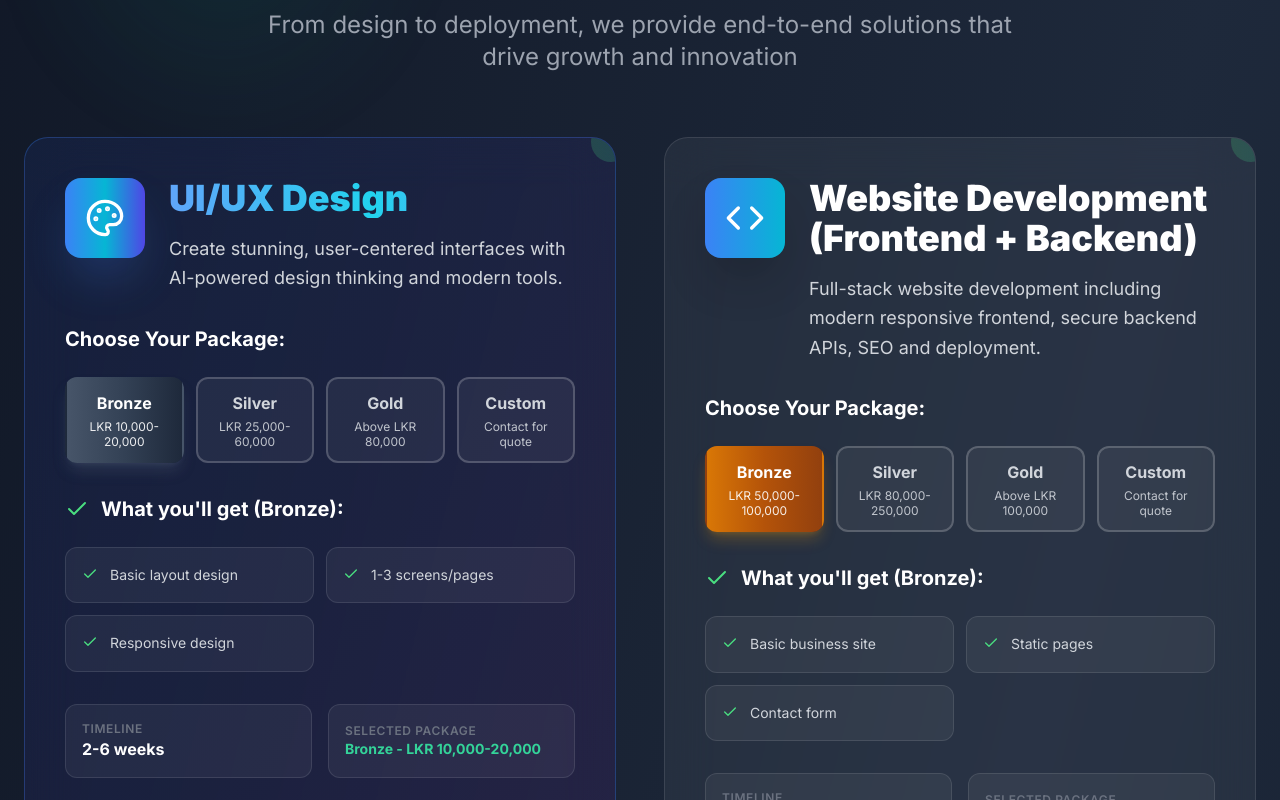
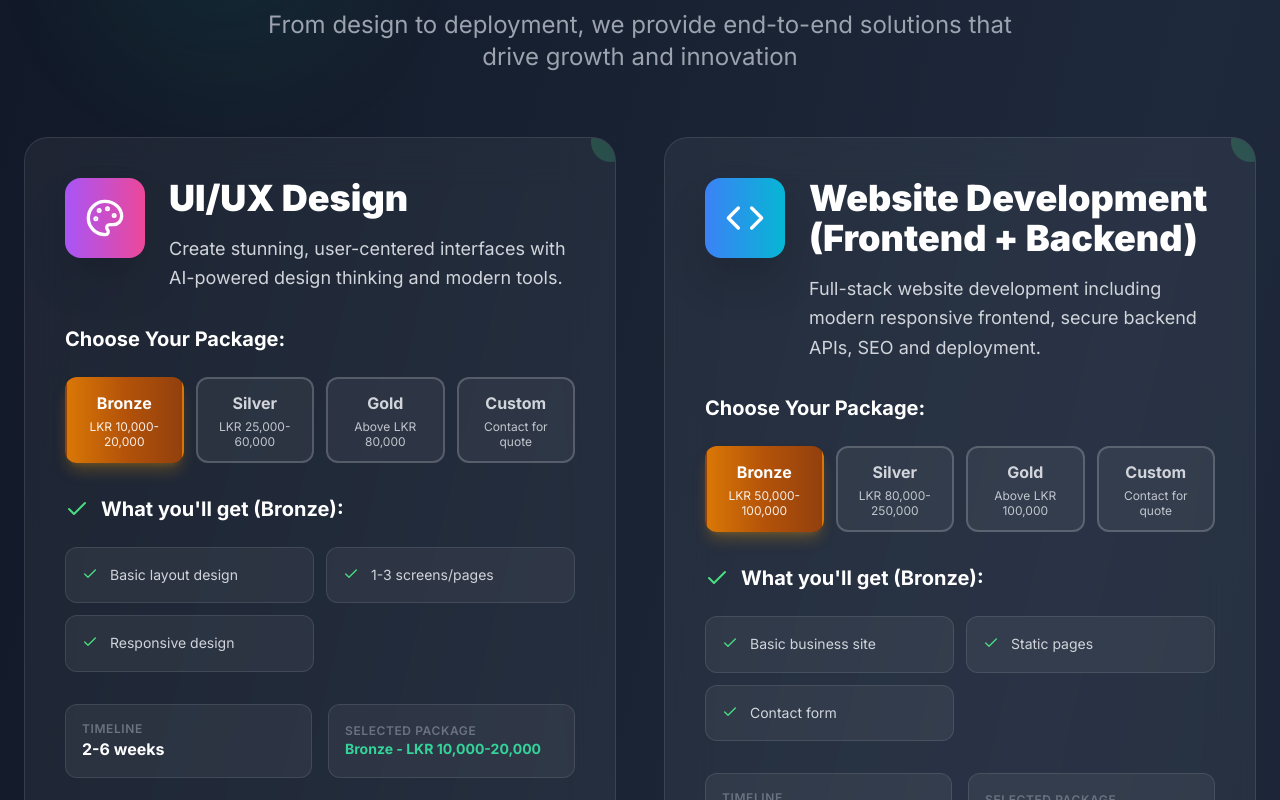
Before and after one commit to codeknox-lk/codeknox-website, a React (Vite) app: page /services in a window 1280 px wide. Shown: the part 2060-2860 px from the top of the page. Built offline with nearby package versions, Linux system fonts and the light colour scheme.

Commit message:
🔧 Fix carousel and UI consistency: Show 3 services per slide, make UI/UX Design card consistent with others

```diff
--- a/src/pages/Services.tsx
+++ b/src/pages/Services.tsx
@@ -22,6 +22,7 @@ const Services: React.FC = () => {
   // Carousel configuration - fixed items per slide
   const itemsPerSlide = 3; // Always show 3 items per slide
   const totalSlides = Math.ceil(services.length / itemsPerSlide);
+
 
   const nextSlide = () => {
     setCurrentSlide((prev) => (prev + 1) % totalSlides);
@@ -189,12 +190,16 @@ const Services: React.FC = () => {
                   width: `${totalSlides * 100}%`
                 }}
               >
-                {Array.from({ length: totalSlides }).map((_, slideIndex) => (
+                {Array.from({ length: totalSlides }).map((_, slideIndex) => {
+                  const startIndex = slideIndex * itemsPerSlide;
+                  const endIndex = startIndex + itemsPerSlide;
+                  const slideServices = services.slice(startIndex, endIndex);
+
+
+                  return (
                     <div key={slideIndex} className="w-full flex-shrink-0 px-2">
                       <div className="grid grid-cols-1 sm:grid-cols-2 lg:grid-cols-3 gap-6 sm:gap-8">
-                      {services
-                        .slice(slideIndex * itemsPerSlide, (slideIndex + 1) * itemsPerSlide)
-                        .map((service, index) => (
+                        {slideServices.map((service, index) => (
                           <motion.div
                 key={service.id}
                             initial={{ opacity: 0, y: 30 }}
@@ -271,7 +276,8 @@ const Services: React.FC = () => {
                         ))}
                       </div>
                     </div>
-                ))}
+                  );
+                })}
               </motion.div>
             </div>
 
@@ -380,23 +386,15 @@ const Services: React.FC = () => {
                 className="group scroll-mt-20"
               >
                 {/* Service Card */}
-                <div className={`relative backdrop-blur-xl border rounded-3xl overflow-hidden transform hover:-translate-y-1 transition-all duration-300 ${
-                  service.id === 'ui-ux-design'
-                    ? 'bg-gradient-to-br from-blue-900/20 via-indigo-900/20 to-purple-900/20 border-blue-500/30 hover:bg-gradient-to-br hover:from-blue-900/25 hover:via-indigo-900/25 hover:to-purple-900/25 hover:shadow-xl hover:shadow-blue-400/20 hover:border-blue-400/50'
-                    : 'bg-white/5 border-white/10 hover:bg-white/8 hover:shadow-xl hover:shadow-emerald-400/20 hover:border-emerald-400/30'
-                }`}>
+                <div className="relative backdrop-blur-xl border rounded-3xl overflow-hidden transform hover:-translate-y-1 transition-all duration-300 bg-white/5 border-white/10 hover:bg-white/8 hover:shadow-xl hover:shadow-emerald-400/20 hover:border-emerald-400/30">
                     {/* Service Header */}
                     <div className="p-8 sm:p-10">
                       <div className="flex items-start space-x-6 mb-8">
-                        <div className={`w-20 h-20 rounded-2xl bg-gradient-to-r ${service.id === 'ui-ux-design' ? 'from-blue-500 via-cyan-500 to-indigo-600' : service.color} flex items-center justify-center flex-shrink-0 shadow-2xl ${service.id === 'ui-ux-design' ? 'shadow-blue-500/30' : ''} group-hover:shadow-xl transition-all duration-300`}>
+                        <div className={`w-20 h-20 rounded-2xl bg-gradient-to-r ${service.color} flex items-center justify-center flex-shrink-0 shadow-2xl group-hover:shadow-xl transition-all duration-300`}>
                           <service.icon className="w-10 h-10 text-white" />
                         </div>
                         <div className="flex-1">
-                          <h3 className={`text-2xl sm:text-3xl md:text-4xl font-black mb-4 transition-colors duration-300 ${
-                            service.id === 'ui-ux-design'
-                              ? 'text-transparent bg-clip-text bg-gradient-to-r from-blue-400 via-cyan-400 to-indigo-400 group-hover:from-blue-300 group-hover:via-cyan-300 group-hover:to-indigo-300'
-                              : 'text-white group-hover:text-green-300'
-                          }`}>
+                          <h3 className="text-2xl sm:text-3xl md:text-4xl font-black mb-4 text-white group-hover:text-green-300 transition-colors duration-300">
                             {service.title}
                           </h3>
                           <p className="text-gray-300 text-lg leading-relaxed">
@@ -410,9 +408,9 @@ const Services: React.FC = () => {
                       <h4 className="text-xl font-bold text-white mb-6">Choose Your Package:</h4>
                       <div className="grid grid-cols-2 lg:grid-cols-4 gap-3">
                         {[
-                          { key: 'bronze', label: 'Bronze', color: service.id === 'ui-ux-design' ? 'from-slate-600 via-slate-700 to-slate-800' : 'from-amber-600 via-amber-700 to-amber-800', shadow: service.id === 'ui-ux-design' ? 'shadow-slate-500/25' : 'shadow-amber-500/25' },
-                          { key: 'silver', label: 'Silver', color: service.id === 'ui-ux-design' ? 'from-blue-400 via-blue-500 to-blue-600' : 'from-gray-200 via-gray-300 to-gray-400', shadow: service.id === 'ui-ux-design' ? 'shadow-blue-500/30' : 'shadow-gray-400/30' },
-                          { key: 'gold', label: 'Gold', color: service.id === 'ui-ux-design' ? 'from-cyan-400 via-cyan-500 to-indigo-500' : 'from-yellow-400 via-yellow-500 to-yellow-600', shadow: service.id === 'ui-ux-design' ? 'shadow-cyan-500/30' : 'shadow-yellow-500/25' },
+                          { key: 'bronze', label: 'Bronze', color: 'from-amber-600 via-amber-700 to-amber-800', shadow: 'shadow-amber-500/25' },
+                          { key: 'silver', label: 'Silver', color: 'from-gray-200 via-gray-300 to-gray-400', shadow: 'shadow-gray-400/30' },
+                          { key: 'gold', label: 'Gold', color: 'from-yellow-400 via-yellow-500 to-yellow-600', shadow: 'shadow-yellow-500/25' },
                           { key: 'custom', label: 'Custom', color: 'from-cyan-400 via-blue-500 to-indigo-600', shadow: 'shadow-cyan-500/30' }
                         ].map((packageOption) => (
                           <motion.button
```
Lines whose indentation alone changed are shown as unchanged.
